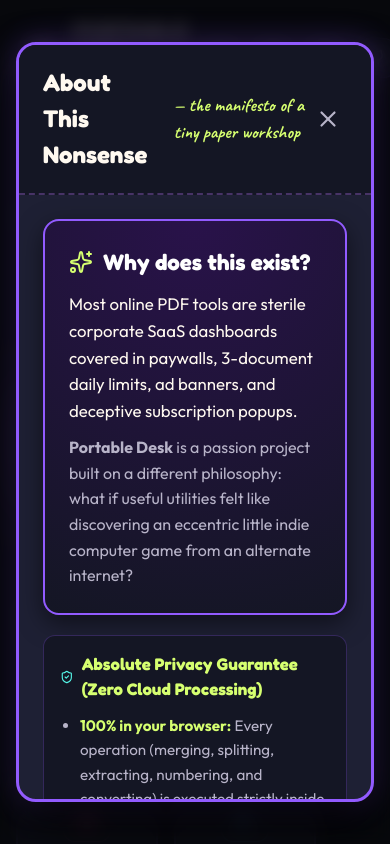
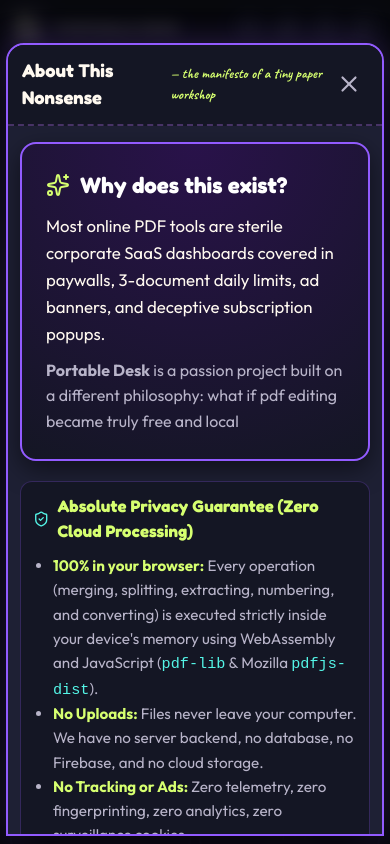
Before and after one commit to 21Blix/Portable-Desk, a React (Vite) app: page / in a window 390 px wide. Both pictures are taken after a click on the button 324 px from the left and 58 px from the top of the page. Shown: the top 844 px of the page. Built offline with nearby package versions, Linux system fonts and the light colour scheme.

Commit message:
feat: optimize for mobile screens, update GitHub link, and refresh philosophy & mentality texts

```diff
--- a/src/components/common/AboutModal.tsx
+++ b/src/components/common/AboutModal.tsx
@@ -34,8 +34,7 @@
             ad banners, and deceptive subscription popups.
           </p>
           <p style={{ color: 'var(--text-muted)', fontSize: '1rem', marginTop: '10px', lineHeight: 1.6 }}>
-            <strong>Portable Desk</strong> is a passion project built on a different philosophy: what if useful
-            utilities felt like discovering an eccentric little indie computer game from an alternate internet?
+            <strong>Portable Desk</strong> is a passion project built on a different philosophy: what if pdf editing became truly free and local
           </p>
         </div>
 
@@ -93,7 +92,7 @@
 
         <div style={{ textAlign: 'center', marginTop: '10px' }}>
           <div style={{ fontFamily: 'var(--font-hand)', fontSize: '1.4rem', color: 'var(--lime-acid)' }}>
-            made with caffeine &amp; unreasonable curiosity
+            Made with strong mentality
           </div>
         </div>
       </div>
--- a/src/components/common/Navbar.tsx
+++ b/src/components/common/Navbar.tsx
@@ -98,12 +98,12 @@
         </button>
 
         <a
-          href="https://github.com"
+          href="https://github.com/21Blix/Portable-Desk"
           target="_blank"
           rel="noopener noreferrer"
           className="icon-toggle-btn"
-          title="Source code on GitHub"
-          aria-label="GitHub Repository"
+          title="Source code on GitHub (21Blix/Portable-Desk)"
+          aria-label="GitHub Repository (21Blix/Portable-Desk)"
           onClick={() => {
             if (soundOn) playClickSound();
           }}
--- a/src/components/island/FloatingIsland.tsx
+++ b/src/components/island/FloatingIsland.tsx
@@ -4,43 +4,16 @@
   return (
     <div className="floating-island-wrap">
       {/* Floating Notes hovering above the island */}
-      <div
-        className="sticky-note"
-        style={{
-          position: 'absolute',
-          top: '-24px',
-          left: '10px',
-          zIndex: 25,
-          transform: 'rotate(-4deg)',
-        }}
-      >
-        your pc can do this on its own
-      </div>
-
-      <div
-        className="sticky-note lime"
-        style={{
-          position: 'absolute',
-          top: '-18px',
-          right: '15px',
-          zIndex: 25,
-          transform: 'rotate(5deg)',
-        }}
-      >
-        ditch these capitalistic companies
-      </div>
-
-      <div
-        className="sticky-note cyan"
-        style={{
-          position: 'absolute',
-          bottom: '70px',
-          right: '-20px',
-          zIndex: 25,
-          transform: 'rotate(-3deg)',
-        }}
-      >
-        split and spread those papers
+      <div className="island-notes-container">
+        <div className="sticky-note island-note island-note-1">
+          your pc can do this on its own
+        </div>
+        <div className="sticky-note lime island-note island-note-2">
+          ditch these capitalistic companies
+        </div>
+        <div className="sticky-note cyan island-note island-note-3">
+          split and spread those papers
+        </div>
       </div>
 
       {/* SVG Floating Island Illustration */}
--- a/src/styles/global.css
+++ b/src/styles/global.css
@@ -8,7 +8,7 @@
   padding: 0;
 }
 
-html, body {
+html, body, #root {
   width: 100%;
   min-height: 100%;
   background-color: var(--bg-dark);
--- a/src/styles/scene.css
+++ b/src/styles/scene.css
@@ -140,8 +140,21 @@
   .main-stage {
     display: flex;
     flex-direction: column;
-    padding: 0 16px 30px;
-    gap: 32px;
+    padding: 0 16px 36px;
+    gap: 28px;
+    width: 100%;
+    overflow-x: hidden;
+  }
+
+  .stage-left,
+  .stage-center,
+  .stage-right {
+    width: 100%;
+    max-width: 100%;
+  }
+
+  .stage-center {
+    min-height: auto;
   }
 }
 
@@ -275,6 +288,38 @@
   max-width: 680px;
   position: relative;
   animation: islandFloat 6s ease-in-out infinite;
+}
+
+/* FLOATING NOTES OVER ISLAND */
+.island-notes-container {
+  position: absolute;
+  inset: 0;
+  pointer-events: none;
+  z-index: 25;
+}
+
+.island-note {
+  pointer-events: auto;
+  position: absolute;
+  max-width: 240px;
+}
+
+.island-note-1 {
+  top: -24px;
+  left: 10px;
+  transform: rotate(-4deg);
+}
+
+.island-note-2 {
+  top: -18px;
+  right: 15px;
+  transform: rotate(5deg);
+}
+
+.island-note-3 {
+  bottom: 70px;
+  right: 10px;
+  transform: rotate(-3deg);
 }
 
 /* TOOL PEDESTALS GRID ON/AROUND ISLAND */
@@ -560,3 +605,253 @@
 .coffee-cup-btn:hover {
   transform: scale(1.18) rotate(6deg);
 }
+
+/* ========================================================
+   MOBILE & TABLET RESPONSIVENESS (< 768px and < 480px)
+   ======================================================== */
+@media (max-width: 768px) {
+  /* TOP NAVBAR */
+  .scene-navbar {
+    padding: 12px 14px;
+  }
+
+  .brand-wrapper {
+    gap: 10px;
+  }
+
+  .brand-icon {
+    width: 36px;
+    height: 36px;
+  }
+
+  .brand-text h1 {
+    font-size: 1.15rem;
+  }
+
+  .brand-subtitle {
+    font-size: 0.85rem;
+  }
+
+  .nav-actions {
+    gap: 6px;
+  }
+
+  .icon-toggle-btn {
+    width: 36px;
+    height: 36px;
+  }
+
+  /* HERO HEADER */
+  .hero-header {
+    padding: 8px 12px 16px;
+  }
+
+  .chunky-logo {
+    font-size: clamp(1.9rem, 7.5vw, 2.8rem);
+    text-shadow:
+      0 1px 0 #925bff,
+      0 2px 0 #8549f7,
+      0 3px 0 #7633f0,
+      0 4px 1px rgba(0,0,0,0.5),
+      0 0 16px rgba(188, 121, 255, 0.5);
+  }
+
+  .hero-tagline {
+    font-size: 0.92rem;
+    flex-wrap: wrap;
+    gap: 4px 6px;
+    line-height: 1.4;
+  }
+
+  .hand-underline {
+    max-width: 240px;
+    width: 80%;
+  }
+
+  /* DROP PORTAL */
+  .portal-container {
+    min-height: 220px;
+    padding: 30px 16px 22px;
+  }
+
+  .portal-swirl-icon {
+    width: 48px;
+    height: 48px;
+    margin-bottom: 8px;
+  }
+
+  .portal-prompt-main {
+    font-size: 1.2rem;
+  }
+
+  .portal-prompt-sub {
+    font-size: 1.05rem;
+  }
+
+  /* MASCOT */
+  .mascot-perch {
+    top: -38px;
+    right: 12px;
+    transform: scale(0.9);
+  }
+
+  .mascot-speech-bubble {
+    right: -6px;
+    max-width: calc(100vw - 48px);
+    white-space: normal;
+    font-size: 0.92rem;
+    padding: 6px 12px;
+  }
+
+  /* FLOATING ISLAND STICKY NOTES ON MOBILE */
+  .floating-island-wrap {
+    max-width: 100%;
+  }
+
+  .island-notes-container {
+    position: relative;
+    inset: auto;
+    display: flex;
+    flex-direction: column;
+    align-items: center;
+    gap: 8px;
+    margin-bottom: 10px;
+    width: 100%;
+  }
+
+  .island-note {
+    position: relative;
+    top: auto;
+    left: auto;
+    right: auto;
+    bottom: auto;
+    font-size: 0.9rem;
+    padding: 6px 14px;
+    max-width: 92%;
+    text-align: center;
+    box-shadow: 2px 3px 8px rgba(0,0,0,0.4);
+  }
+
+  .island-note-1 { transform: rotate(-1.5deg); }
+  .island-note-2 { transform: rotate(1.5deg); }
+  .island-note-3 { transform: rotate(-1deg); }
+
+  /* TOOL PEDESTALS — SPACIOUS 2-COLUMN DOCK ON MOBILE */
+  .tool-pedestals-container {
+    grid-template-columns: repeat(2, 1fr);
+    gap: 10px;
+    margin-top: 14px;
+  }
+
+  .tool-object-btn {
+    padding: 12px 8px;
+    gap: 6px;
+  }
+
+  .tool-icon-wrapper {
+    width: 40px;
+    height: 40px;
+  }
+
+  .tool-title {
+    font-size: 0.9rem;
+  }
+
+  .tool-subtitle {
+    font-size: 0.8rem;
+  }
+
+  /* CRT MONITOR PREVIEW */
+  .crt-housing {
+    padding: 12px;
+    border-radius: 16px;
+    border-width: 3px;
+  }
+
+  .crt-bezel {
+    padding: 8px;
+    border-radius: 10px;
+  }
+
+  .crt-screen-content {
+    min-height: 190px;
+  }
+
+  .crt-preview-canvas {
+    max-height: 220px;
+  }
+
+  /* INDUSTRIAL PROCESSING MACHINE */
+  .processing-machine-box {
+    padding: 14px;
+    border-radius: 14px;
+  }
+
+  .giant-coral-btn {
+    padding: 14px 20px;
+    font-size: 1.25rem;
+    border-radius: 14px;
+  }
+
+  .machine-subtitle {
+    font-size: 1rem;
+  }
+
+  /* SCENE FOOTER */
+  .scene-footer {
+    padding: 18px 14px;
+  }
+
+  .footer-content {
+    flex-direction: column;
+    align-items: center;
+    gap: 12px;
+    text-align: center;
+  }
+
+  .footer-tags {
+    justify-content: center;
+    flex-wrap: wrap;
+    gap: 6px;
+  }
+}
+
+@media (max-width: 440px) {
+  .scene-navbar {
+    padding: 10px 10px;
+  }
+
+  .brand-text h1 {
+    font-size: 1.05rem;
+  }
+
+  .brand-subtitle {
+    display: none; /* Hide subtitle on very narrow mobile screens for single clean row */
+  }
+
+  .icon-toggle-btn {
+    width: 32px;
+    height: 32px;
+  }
+
+  .main-stage {
+    padding: 0 10px 24px;
+    gap: 20px;
+  }
+
+  .tool-pedestals-container {
+    gap: 8px;
+  }
+
+  .tool-object-btn {
+    padding: 10px 6px;
+  }
+
+  .tool-title {
+    font-size: 0.85rem;
+  }
+
+  .tool-subtitle {
+    font-size: 0.75rem;
+  }
+}
--- a/src/styles/workspaces.css
+++ b/src/styles/workspaces.css
@@ -347,3 +347,87 @@
   color: var(--cyan-electric);
   border: 1px solid var(--cyan-electric);
 }
+
+/* MOBILE WORKBENCH DIALOG OPTIMIZATIONS */
+@media (max-width: 680px) {
+  .modal-backdrop {
+    padding: 8px 6px;
+    align-items: flex-end;
+  }
+
+  .workspace-dialog {
+    max-height: 94vh;
+    border-radius: 18px 18px 0 0;
+    border-width: 2.5px;
+    width: 100%;
+  }
+
+  .workspace-header {
+    padding: 12px 14px;
+  }
+
+  .workspace-header-title {
+    gap: 8px;
+  }
+
+  .workspace-header-title h2 {
+    font-size: 1.15rem;
+  }
+
+  .workspace-header-title .tag {
+    font-size: 0.88rem;
+  }
+
+  .workspace-body {
+    padding: 16px 12px;
+    gap: 14px;
+  }
+
+  .file-queue-item {
+    padding: 10px 12px;
+    flex-direction: column;
+    align-items: flex-start;
+    gap: 10px;
+  }
+
+  .file-item-info {
+    width: 100%;
+  }
+
+  .file-actions {
+    width: 100%;
+    justify-content: flex-end;
+  }
+
+  .thumbnail-grid {
+    grid-template-columns: repeat(auto-fill, minmax(105px, 1fr));
+    gap: 10px;
+  }
+
+  .thumbnail-img-box {
+    height: 120px;
+  }
+
+  .settings-group {
+    padding: 12px;
+    gap: 10px;
+  }
+
+  .download-panel {
+    padding: 20px 14px;
+    gap: 14px;
+  }
+
+  .download-celebration-title {
+    font-size: 1.35rem;
+  }
+
+  .radio-pill-group {
+    gap: 6px;
+  }
+
+  .radio-pill-label {
+    padding: 5px 10px;
+    font-size: 0.8rem;
+  }
+}
```
Also changed, not shown: 1 other file (tests, documents, lock files or other folders).
